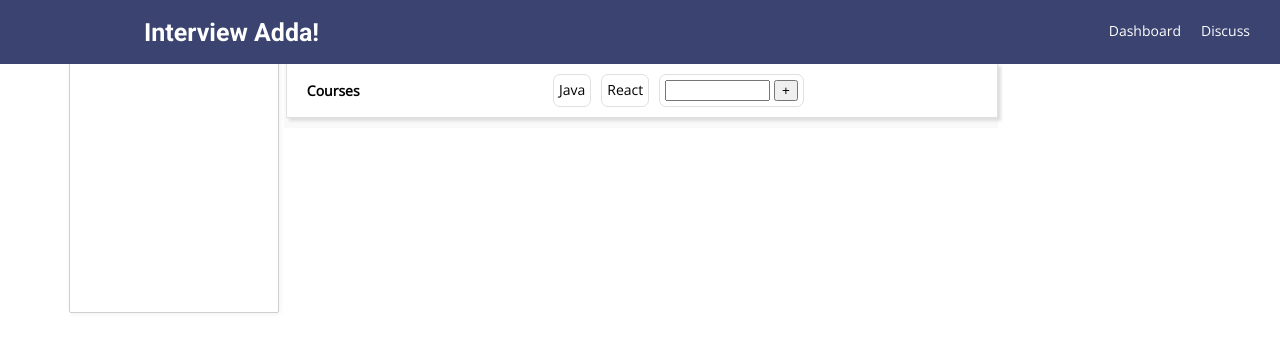
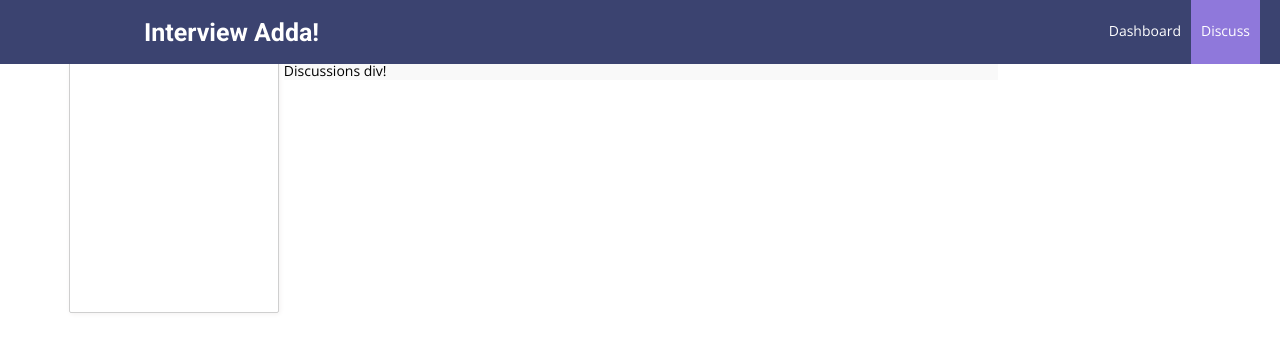
Before and after one commit to alapatbh/laststop-react, a React app: page /discussions in a window 1280 px wide. Shown: the top 352 px of the page. Built offline with nearby package versions, Linux system fonts and the light colour scheme.

Commit message:
Added Routing between discussions and dashboard!

```diff
--- a/package.json
+++ b/package.json
@@ -36,6 +36,7 @@
     "react-dev-utils": "^5.0.2",
     "react-dom": "^16.13.1",
     "react-redux": "^7.2.0",
+    "react-router-dom": "^5.1.2",
     "redux": "^4.0.5",
     "resolve": "1.6.0",
     "style-loader": "0.19.0",
--- /dev/null
+++ b/src/Components/Dashboard/Dashboard.js
@@ -0,0 +1,28 @@
+import React from "react";
+import Courses from "../../Container/Cources/Cources";
+import Chapters from "../../Container/Chapters/Chapters";
+import Topics from "../../Container/Topics/Topics";
+import QuestionAndAnswer from "../../Container/QuestionAndAnswer/QuestionAndAnswer";
+
+const Dashboard = () => {
+  return (
+    <div className="centerLayout">
+      <div className="eachCenterDiv">
+        <Courses />
+      </div>
+      <div className="coursesAndTopicsDiv">
+        <div className="eachCenterDiv">
+          <Chapters />
+        </div>
+        <div className="eachCenterDiv">
+          <Topics />
+        </div>
+      </div>
+      <div className="eachCenterDiv">
+        <QuestionAndAnswer />
+      </div>
+    </div>
+  );
+};
+
+export default Dashboard;
--- /dev/null
+++ b/src/Components/Discussions/Discussions.js
@@ -0,0 +1,7 @@
+import React from "react";
+
+const Discussions = () => {
+  return <div className="centerLayout">Discussions div!</div>;
+};
+
+export default Discussions;
--- a/src/Components/Layout/Layout.js
+++ b/src/Components/Layout/Layout.js
@@ -2,10 +2,9 @@
 import Auxiliary from "../../Hoc/Auxiliary.js";
 import Toolbar from "../Navigation/Toolbar/Toolbar";
 import "./Layout.css";
-import Courses from "../../Container/Cources/Cources";
-import Chapters from "../../Container/Chapters/Chapters";
-import Topics from "../../Container/Topics/Topics";
-import QuestionAndAnswer from "../../Container/QuestionAndAnswer/QuestionAndAnswer";
+import Dashboard from "../Dashboard/Dashboard";
+import Discussions from "../Discussions/Discussions";
+import { Route, Switch } from "react-router-dom";
 
 const Layout = (props) => {
   return (
@@ -15,22 +14,10 @@
       </div>
       <div className="mainLayout">
         <div className="leftLayout"></div>
-        <div className="centerLayout">
-          <div className="eachCenterDiv">
-            <Courses />
-          </div>
-          <div className="coursesAndTopicsDiv">
-            <div className="eachCenterDiv">
-              <Chapters />
-            </div>
-            <div className="eachCenterDiv">
-              <Topics />
-            </div>
-          </div>
-          <div className="eachCenterDiv">
-            <QuestionAndAnswer />
-          </div>
-        </div>
+        <Switch>
+          <Route path="/" exact component={Dashboard} />
+          <Route path="/discussions" exact component={Discussions} />
+        </Switch>
         <div className="rightLayout"></div>
       </div>
     </Auxiliary>
--- a/src/Components/Navigation/NavigationItems/NavigationItem/NavigationItem.css
+++ b/src/Components/Navigation/NavigationItems/NavigationItem/NavigationItem.css
@@ -17,9 +17,13 @@
   align-items: center;
 }
 
-.NavigationItem a:hover,
-.NavigationItem a:active,
-.NavigationItem a.active {
+.NavigationItem:hover,
+.NavigationItem:active {
   background-color: #8f78db;
   border-bottom: 4px solid #e7e4f0;
 }
+
+.NavActiveItem {
+  background-color: #8f78db;
+  border-bottom: 4px solid #e7e4f0;
+}
--- a/src/Components/Navigation/NavigationItems/NavigationItem/NavigationItem.js
+++ b/src/Components/Navigation/NavigationItems/NavigationItem/NavigationItem.js
@@ -1,12 +1,13 @@
 import React from "react";
 import "./NavigationItem.css";
+import { NavLink } from "react-router-dom";
 
 const NavigationItem = (props) => {
   return (
     <li className="NavigationItem">
-      <a href={props.link} className={props.active ? "active" : null}>
+      <NavLink activeClassName="NavActiveItem" to={props.link} exact>
         {props.children}
-      </a>
+      </NavLink>
     </li>
   );
 };
--- a/src/Components/Navigation/NavigationItems/NavigationItems.js
+++ b/src/Components/Navigation/NavigationItems/NavigationItems.js
@@ -6,7 +6,7 @@
   return (
     <ul className="NavigationItems">
       <NavigationItem link="/">Dashboard</NavigationItem>
-      <NavigationItem link="/">Discuss</NavigationItem>
+      <NavigationItem link="/discussions">Discuss</NavigationItem>
     </ul>
   );
 };
--- a/src/index.js
+++ b/src/index.js
@@ -6,13 +6,15 @@
 import { createStore } from "redux";
 import { Provider } from "react-redux";
 import reducer from "./store/reducer";
+import { BrowserRouter } from "react-router-dom";
 
 const store = createStore(reducer);
-
-ReactDOM.render(
-  <Provider store={store}>
-    <App />
-  </Provider>,
-  document.getElementById("root")
+const app = (
+  <BrowserRouter>
+    <Provider store={store}>
+      <App />
+    </Provider>
+  </BrowserRouter>
 );
+ReactDOM.render(app, document.getElementById("root"));
 registerServiceWorker();
```
Also changed, not shown: src/Components/Dashboard/Dashboard.css (added), 1 other file (tests, documents, lock files or other folders).
